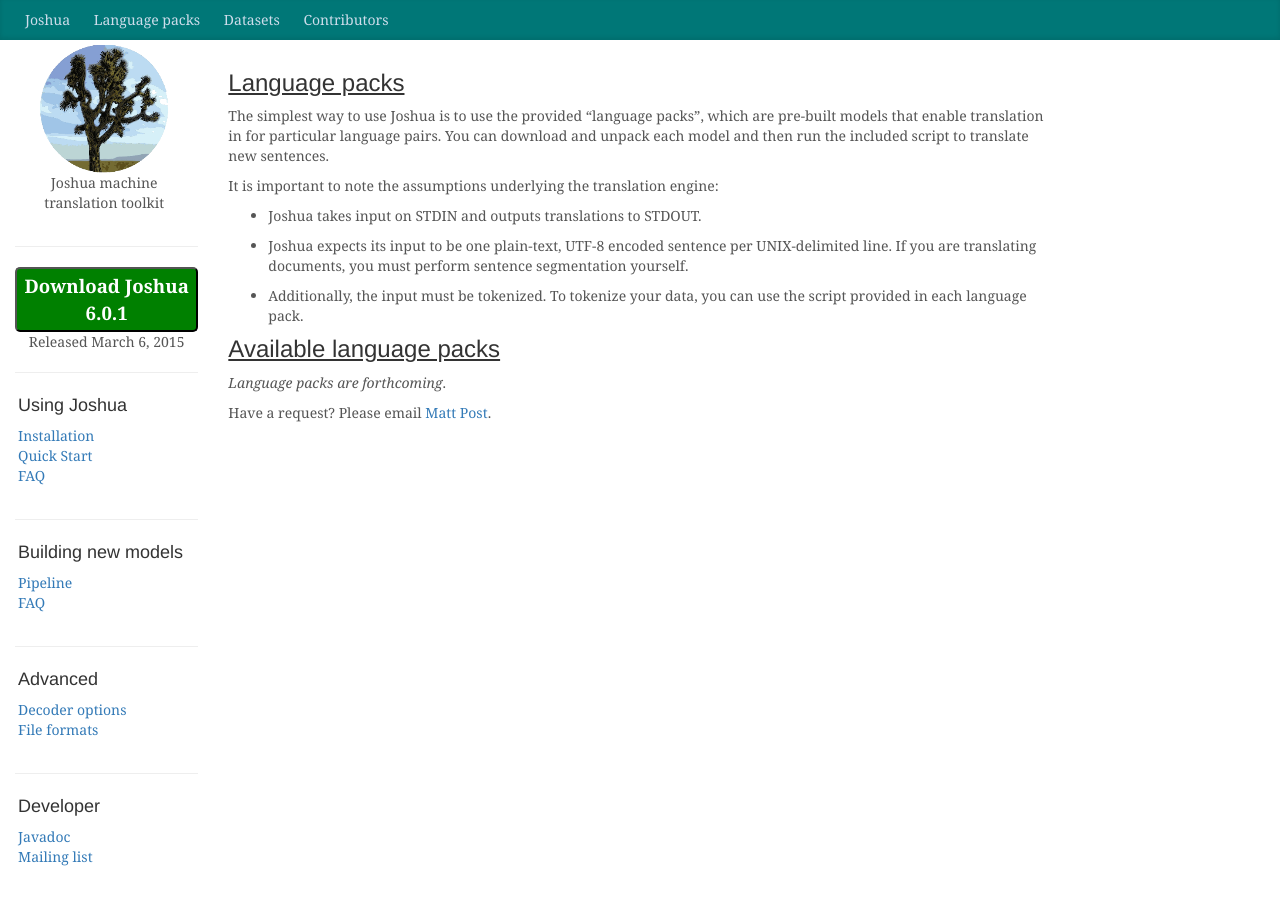
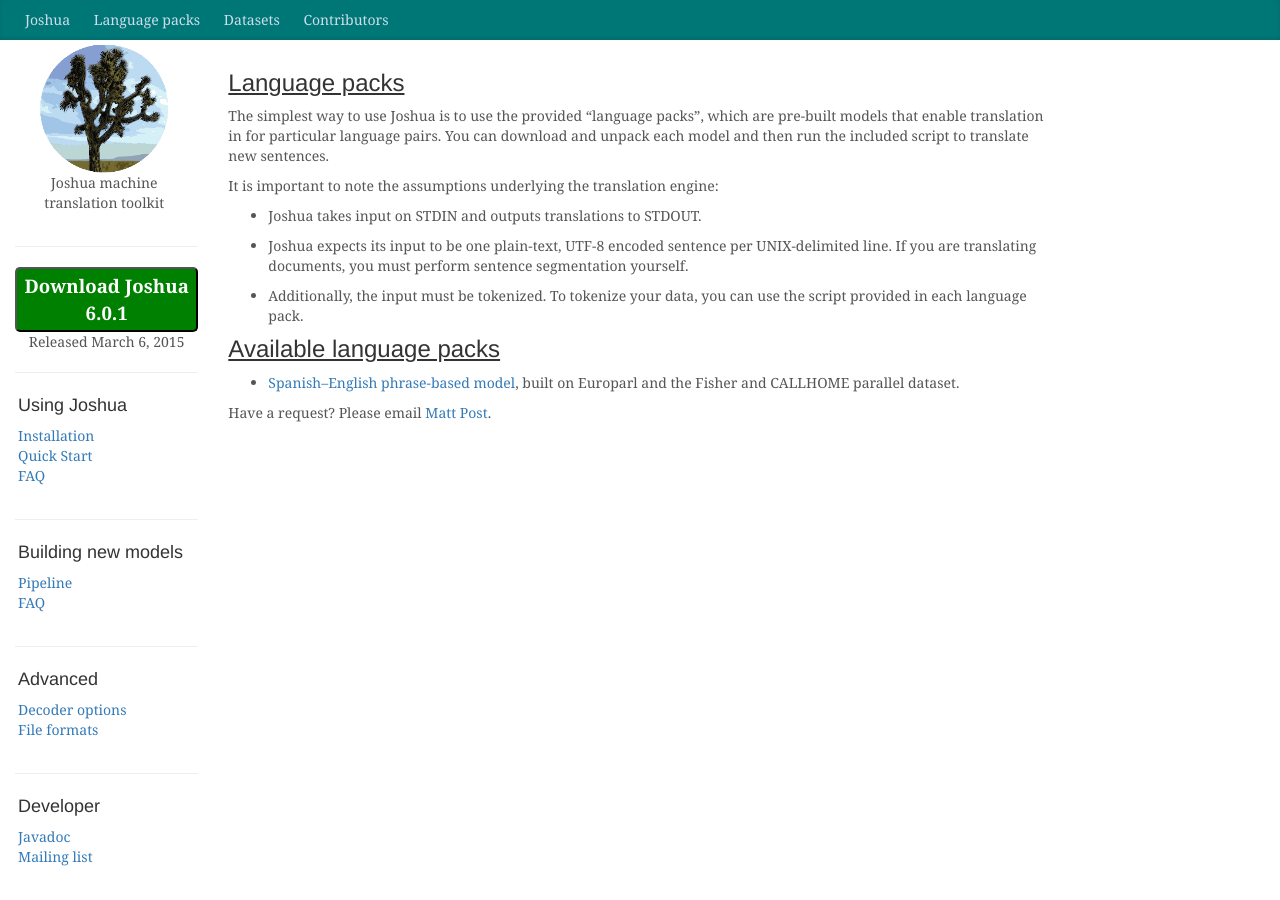
Before and after one commit to joshua-decoder/joshua-decoder.github.com, a Jekyll site: the page built from language-packs/index.md, in a window 1280 px wide. Built offline with Jekyll 4.4.1, drawn with Linux system fonts in a browser that asks for light colours; nearby versions of some CDN libraries; comment, search, counter and statistics services are not loaded.

Commit message:
Added es-en-phrase model

```diff
--- a/language-packs/index.md
+++ b/language-packs/index.md
@@ -19,6 +19,7 @@
 
 ## Available language packs
 
-*Language packs are forthcoming*.
+- [Spanish--English phrase-based model](es-en-phrase/), built on Europarl and the Fisher
+  and CALLHOME parallel dataset.
 
 Have a request? Please email [Matt Post](http://cs.jhu.edu/~post/).
```
Also changed, not shown: language-packs/es-en-phrase/index.html (added, +16 -0 lines).
